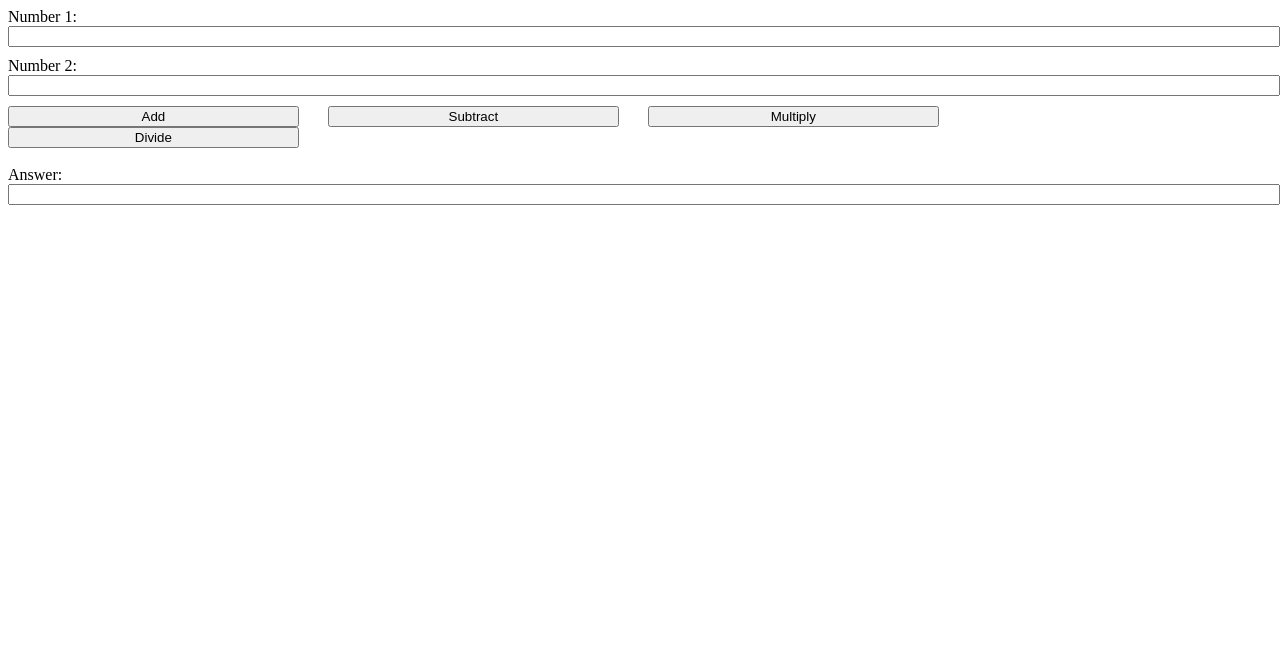
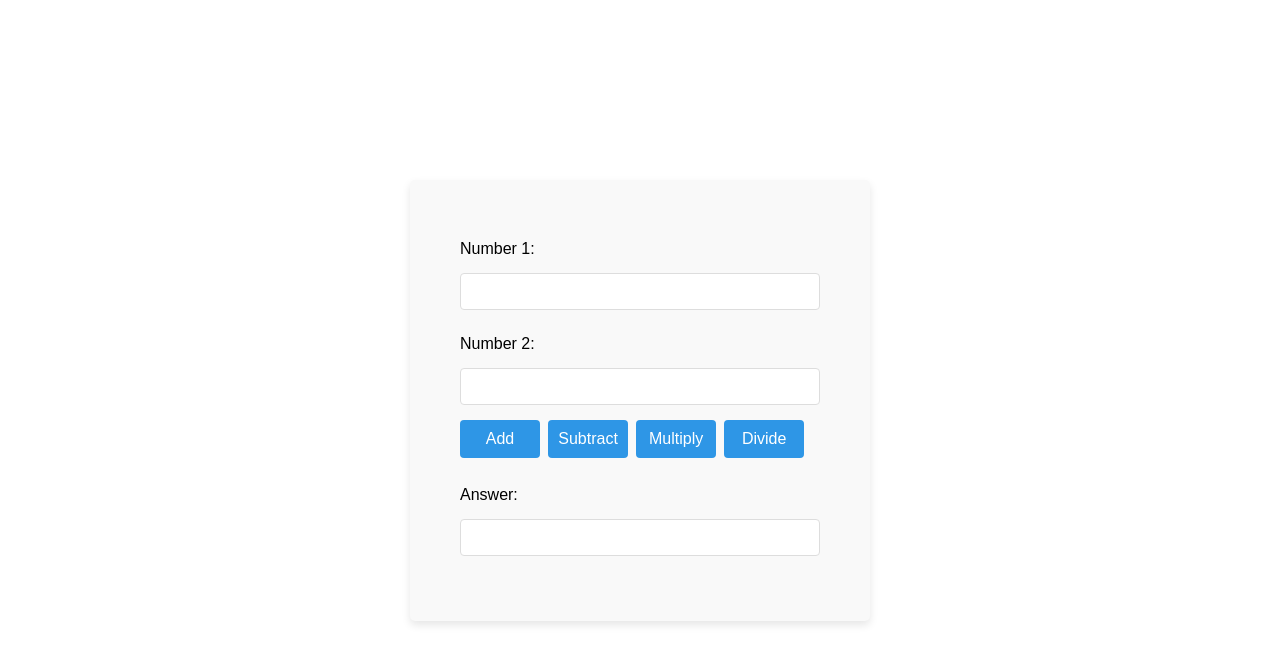
Before and after one commit to aaungdev/workbooks, a plain HTML site: page Workbook2/webprojects/index-web.html in a window 1280 px wide. Drawn offline with Linux system fonts and the light colour scheme.

Commit message:
added design to calculator

```diff
--- a/Workbook2/webprojects/css/style.css
+++ b/Workbook2/webprojects/css/style.css
@@ -1,15 +1,57 @@
-#number {
-    width: 300px;
-    margin: auto;
+body, html {
+  height: 100%;
+  margin: 0;
+  font-family: Arial, sans-serif;
 }
-  #calculator input[type=number], #calculator input[type=text] {
+
+.container {
+  min-height: 100%;
+  display: flex;
+  justify-content: center;
+  align-items: center;
+}
+
+#calculator {
+  width: 360px;
+  padding: 50px;
+  border-radius: 5px;
+  box-shadow: 0 4px 8px rgba(0, 0, 0, 0.1);
+  background-color: #f9f9f9;
+}
+
+#calculator label {
+  display: block;
+  margin-top: 10px;
+}
+
+#calculator input[type=number],
+#calculator input[type=text] {
   width: 100%;
-    margin-bottom: 10px;
+  padding: 10px;
+  margin-top: 15px;
+  margin-bottom: 15px;
+  border: 1px solid #ddd;
+  border-radius: 4px;
+  box-sizing: border-box;
 }
+
 #calculator button {
-    width: 23%;
-    margin-right: 2%;
+  width: 5em;
+  padding: 10px;
+  margin-right: 1%;
+  border: none;
+  border-radius: 4px;
+  background-color: #2e96e6;
+  color: white;
+  font-size: 16px;
+  cursor: pointer;
+  transition: background-color 0.3s ease;
 }
+
 #calculator button:last-child {
   margin-right: 0;
 }
+
+#calculator button:active {
+  background-color: #03003a;
+}
--- a/Workbook2/webprojects/index-web.html
+++ b/Workbook2/webprojects/index-web.html
@@ -7,6 +7,7 @@
 <link rel="stylesheet" href="css/style.css">
 </head>
 <body>
+  <div class="container">
     <div id="calculator">
       <label for="number1Field">Number 1:</label>
       <input id="number1Field" type="number">
@@ -20,6 +21,7 @@
       <label for="answerField">Answer:</label>
       <input id="answerField" type="text" readonly>
     </div>
+  </div>
   <script src="./scripts/index-web.js"></script>
 </body>
 </html>
```
Lines whose indentation alone changed are shown as unchanged.
